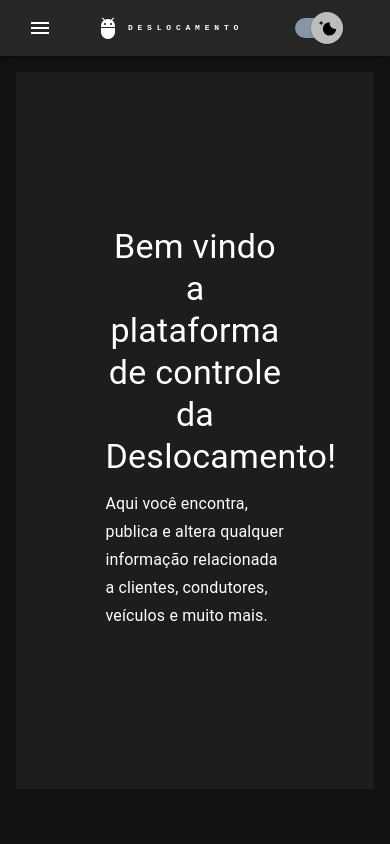
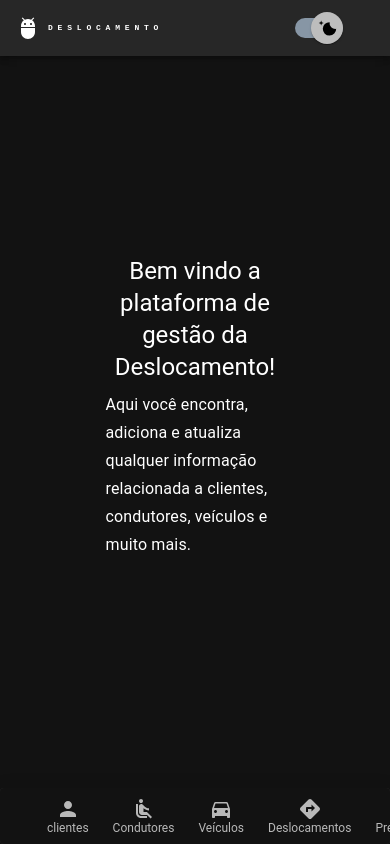
Before and after one commit to pedrobme/deslocamento-frontend, a Next.js app: page / in a window 390 px wide. Built offline with nearby package versions, Linux system fonts and the light colour scheme.

Commit message:
feat: implements bottom navigation bar for mobiles.

```diff
--- a/src/app/layout.tsx
+++ b/src/app/layout.tsx
@@ -1,9 +1,10 @@
 "use client";
-import { ThemeProvider, createTheme, CssBaseline } from "@mui/material";
+import { ThemeProvider, createTheme, CssBaseline, Box } from "@mui/material";
 import { Inter } from "next/font/google";
 import HeaderComponent from "@/components/Header/Header";
 import React from "react";
 import Container from "@mui/material/Container";
+import FixedBottomNavigation from "@/components/BottomNavigationBar";
 
 const inter = Inter({ subsets: ["latin"] });
 
@@ -48,6 +49,9 @@ export default function RootLayout({
 					<body className={inter.className}>
 						<HeaderComponent toggleColorMode={colorMode.toggleColorMode} />
 						<Container maxWidth="lg">{children}</Container>
+						<Box sx={{ flexGrow: 1, display: { xs: "flex", md: "none" } }}>
+							<FixedBottomNavigation />
+						</Box>
 					</body>
 				</html>
 			</ThemeProvider>
--- a/src/app/page.tsx
+++ b/src/app/page.tsx
@@ -10,8 +10,7 @@ export default function Home() {
 	return (
 		<Box
 			sx={{
-				bgcolor: theme.palette.mode === "dark" ? "#1d1d1d" : "#dbdbdb",
-				height: "85vh",
+				height: "80vh",
 				display: "flex",
 				flexDirection: "column",
 				justifyContent: "center",
@@ -24,23 +23,23 @@ export default function Home() {
 					gutterBottom
 					sx={{ display: { xs: "none", md: "initial" }, width: "50%" }}
 				>
-					Bem vindo a plataforma de controle da Deslocamento!
+					Bem vindo a plataforma de gestão da Deslocamento!
 				</Typography>
 			</Grow>
 			<Grow in={true}>
 				<Typography
-					variant="h4"
+					variant="h5"
 					textAlign="center"
 					gutterBottom
 					sx={{ display: { xs: "initial", md: "none" }, width: "50%" }}
 				>
-					Bem vindo a plataforma de controle da Deslocamento!
+					Bem vindo a plataforma de gestão da Deslocamento!
 				</Typography>
 			</Grow>
 			<Zoom in={true} style={{ transitionDelay: "500ms" }}>
 				<Typography variant="subtitle1" gutterBottom sx={{ width: "50%" }}>
-					Aqui você encontra, publica e altera qualquer informação relacionada a
-					clientes, condutores, veículos e muito mais.
+					Aqui você encontra, adiciona e atualiza qualquer informação
+					relacionada a clientes, condutores, veículos e muito mais.
 				</Typography>
 			</Zoom>
 		</Box>
--- /dev/null
+++ b/src/components/BottomNavigationBar.tsx
@@ -0,0 +1,81 @@
+import * as React from "react";
+import Box from "@mui/material/Box";
+import BottomNavigation from "@mui/material/BottomNavigation";
+import BottomNavigationAction from "@mui/material/BottomNavigationAction";
+import Paper from "@mui/material/Paper";
+import { NavigationOptions } from "@/types/NavigationOptions";
+import { useRouter } from "next/navigation";
+import ThermostatIcon from "@mui/icons-material/Thermostat";
+import DirectionsCarIcon from "@mui/icons-material/DirectionsCar";
+import DirectionsIcon from "@mui/icons-material/Directions";
+import PersonIcon from "@mui/icons-material/Person";
+import AirlineSeatReclineNormalIcon from "@mui/icons-material/AirlineSeatReclineNormal";
+
+const pagesLabels: NavigationOptions = [
+	{ path: "/clients", menuTag: "clientes", icon: <PersonIcon /> },
+	{
+		path: "/drivers",
+		menuTag: "Condutores",
+		icon: <AirlineSeatReclineNormalIcon />,
+	},
+	{ path: "/vehicles", menuTag: "Veículos", icon: <DirectionsCarIcon /> },
+	{
+		path: "/displacements",
+		menuTag: "Deslocamentos",
+		icon: <DirectionsIcon />,
+	},
+	{ path: "/weather", menuTag: "Previsão do tempo", icon: <ThermostatIcon /> },
+];
+
+export default function FixedBottomNavigation() {
+	const currentPage = window.location.pathname.split("/").pop();
+	const currentPageIndex = pagesLabels.findIndex(
+		(page) => page.path === `/${currentPage}`
+	);
+
+	const [value, setValue] = React.useState(currentPageIndex);
+	const ref = React.useRef<HTMLDivElement>(null);
+
+	const router = useRouter();
+
+	return (
+		<Box sx={{ pb: 7 }} ref={ref}>
+			<Paper
+				elevation={10}
+				sx={{
+					width: "100vw",
+					overflow: "scroll",
+					position: "fixed",
+					bottom: 0,
+					left: 0,
+				}}
+			>
+				<BottomNavigation
+					showLabels
+					value={value}
+					onChange={(event, newValue) => {
+						setValue(newValue);
+					}}
+					sx={{
+						minWidth: "fit-content",
+						display: "flex",
+						justifyContent: "space-around",
+
+						paddingInline: "35px",
+					}}
+				>
+					{pagesLabels.map((pageLabel) => (
+						<BottomNavigationAction
+							label={pageLabel.menuTag}
+							icon={pageLabel.icon}
+							sx={{ minWidth: "fit-content" }}
+							onClick={() => {
+								router.push(pageLabel.path);
+							}}
+						/>
+					))}
+				</BottomNavigation>
+			</Paper>
+		</Box>
+	);
+}
--- a/src/components/Header/Header.tsx
+++ b/src/components/Header/Header.tsx
@@ -13,49 +13,37 @@ import Button from "@mui/material/Button";
 import MenuItem from "@mui/material/MenuItem";
 import AdbIcon from "@mui/icons-material/Adb";
 import Link from "next/link";
+import FixedBottomNavigation from "../BottomNavigationBar";
+import { NavigationOptions } from "@/types/NavigationOptions";
+import ThermostatIcon from "@mui/icons-material/Thermostat";
+import DirectionsCarIcon from "@mui/icons-material/DirectionsCar";
+import DirectionsIcon from "@mui/icons-material/Directions";
+import PersonIcon from "@mui/icons-material/Person";
+import AirlineSeatReclineNormalIcon from "@mui/icons-material/AirlineSeatReclineNormal";
 
 interface HeaderComponentInterface {
 	toggleColorMode: () => void;
 }
 
-const pages = [
-	{ path: "/clients", menuTag: "clientes" },
-	{ path: "/drivers", menuTag: "condutores" },
-	{ path: "/displacements", menuTag: "deslocamentos" },
-	{ path: "/weather", menuTag: "previsão do tempo" },
+const pagesLabels: NavigationOptions = [
+	{ path: "/clients", menuTag: "clientes", icon: <PersonIcon /> },
+	{
+		path: "/drivers",
+		menuTag: "Condutores",
+		icon: <AirlineSeatReclineNormalIcon />,
+	},
+	{ path: "/vehicles", menuTag: "Veículos", icon: <DirectionsCarIcon /> },
+	{
+		path: "/displacements",
+		menuTag: "Deslocamentos",
+		icon: <DirectionsIcon />,
+	},
+	{ path: "/weather", menuTag: "Previsão do tempo", icon: <ThermostatIcon /> },
 ];
 
 export default function HeaderComponent({
 	toggleColorMode,
 }: HeaderComponentInterface) {
-	const [searchValue, setSearchValue] = React.useState("");
-
-	const handleInputChange = (event: React.ChangeEvent<HTMLInputElement>) => {
-		setSearchValue(event.target.value);
-	};
-
-	const [anchorElNav, setAnchorElNav] = React.useState<null | HTMLElement>(
-		null
-	);
-	const [anchorElUser, setAnchorElUser] = React.useState<null | HTMLElement>(
-		null
-	);
-
-	const handleOpenNavMenu = (event: React.MouseEvent<HTMLElement>) => {
-		setAnchorElNav(event.currentTarget);
-	};
-	const handleOpenUserMenu = (event: React.MouseEvent<HTMLElement>) => {
-		setAnchorElUser(event.currentTarget);
-	};
-
-	const handleCloseNavMenu = () => {
-		setAnchorElNav(null);
-	};
-
-	const handleCloseUserMenu = () => {
-		setAnchorElUser(null);
-	};
-
 	return (
 		<AppBar position="static" sx={{ marginBottom: "1rem" }}>
 			<Container maxWidth="xl">
@@ -78,45 +66,6 @@ export default function HeaderComponent({
 					>
 						DESLOCAMENTO
 					</Typography>
-
-					<Box sx={{ flexGrow: 1, display: { xs: "flex", md: "none" } }}>
-						<IconButton
-							size="large"
-							aria-label="account of current user"
-							aria-controls="menu-appbar"
-							aria-haspopup="true"
-							onClick={handleOpenNavMenu}
-							color="inherit"
-						>
-							<MenuIcon />
-						</IconButton>
-						<Menu
-							id="menu-appbar"
-							anchorEl={anchorElNav}
-							anchorOrigin={{
-								vertical: "bottom",
-								horizontal: "left",
-							}}
-							keepMounted
-							transformOrigin={{
-								vertical: "top",
-								horizontal: "left",
-							}}
-							open={Boolean(anchorElNav)}
-							onClose={handleCloseNavMenu}
-							sx={{
-								display: { xs: "block", md: "none" },
-							}}
-						>
-							{pages.map((page) => (
-								<Link href={`${page.path}`}>
-									<MenuItem key={page.menuTag} onClick={handleCloseNavMenu}>
-										<Typography textAlign="center">{page.menuTag}</Typography>
-									</MenuItem>
-								</Link>
-							))}
-						</Menu>
-					</Box>
 					<AdbIcon sx={{ display: { xs: "flex", md: "none" }, mr: 1 }} />
 					<Typography
 						variant="h5"
@@ -138,14 +87,13 @@ export default function HeaderComponent({
 						DESLOCAMENTO
 					</Typography>
 					<Box sx={{ flexGrow: 1, display: { xs: "none", md: "flex" } }}>
-						{pages.map((page) => (
-							<Link href={`${page.path}`}>
+						{pagesLabels.map((pageLabel) => (
+							<Link href={`${pageLabel.path}`}>
 								<Button
-									key={page.menuTag}
-									onClick={handleCloseNavMenu}
+									key={pageLabel.menuTag}
 									sx={{ my: 2, color: "white", display: "block" }}
 								>
-									{page.menuTag}
+									{pageLabel.menuTag}
 								</Button>
 							</Link>
 						))}
--- /dev/null
+++ b/src/types/NavigationOptions.ts
@@ -0,0 +1,5 @@
+export type NavigationOptions = {
+	path: string;
+	menuTag: string;
+	icon: JSX.Element;
+}[];
```
